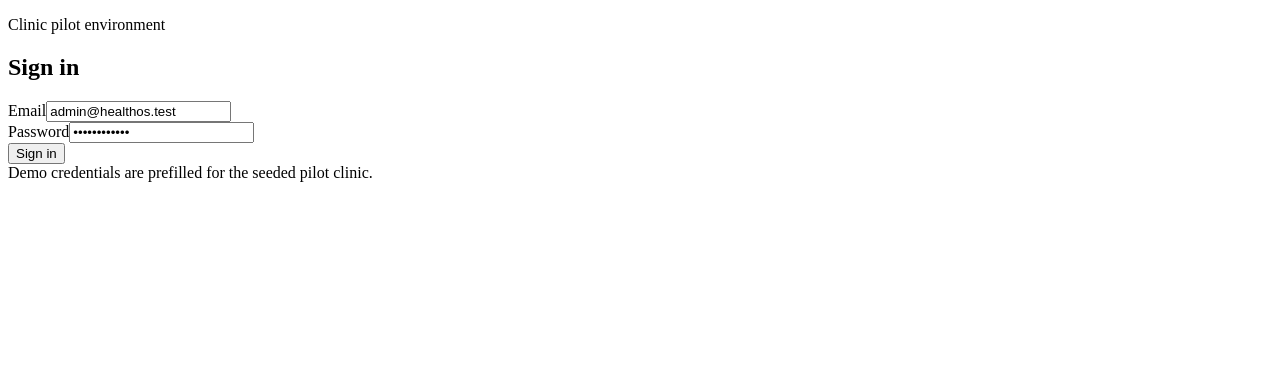
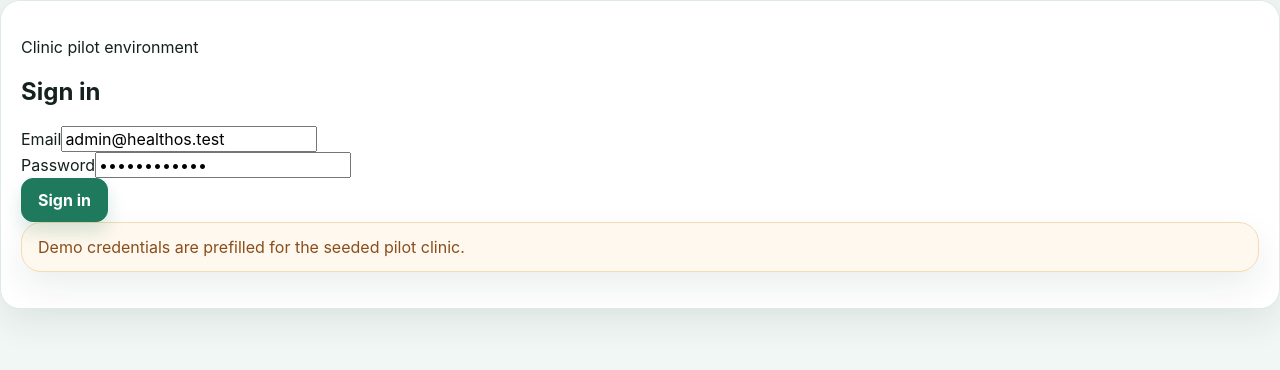
Before and after one commit to djauxide/Health-OS-Africa, a Next.js app in the folder frontend/: page /login in a window 1280 px wide. Shown: the top 370 px of the page. Built offline with nearby package versions, Linux system fonts and the light colour scheme; no server answers.

Commit message:
Restyle the app shell and dashboard with a complete HealthOS clinical theme so the redesign is visually coherent and production-ready.

```diff
--- a/frontend/app/globals.css
+++ b/frontend/app/globals.css
@@ -1,11 +1,455 @@
+:root {
+  --bg: #f3f7f5;
+  --panel: #ffffff;
+  --panel-soft: #f7faf9;
+  --line: #dfeae5;
+  --text: #14211e;
+  --muted: #5b6d69;
+  --primary: #1f7a5d;
+  --primary-soft: #dff5ec;
+  --teal: #1fb3a6;
+  --teal-soft: #defaf7;
+  --blue: #2d6cdf;
+  --blue-soft: #e7f0ff;
+  --purple: #7d5ad6;
+  --purple-soft: #f1ebff;
+  --amber: #df8b19;
+  --amber-soft: #fff1dd;
+  --danger: #d94e4e;
+  --danger-soft: #fde8e8;
+  --shadow: 0 15px 35px rgba(18, 40, 36, 0.08);
+}
 
-.queue-layout { display: grid; gap: 18px; grid-template-columns: minmax(0, 1.05fr) minmax(360px, .95fr); align-items: start; }
-.queue-list { display: grid; gap: 8px; max-height: 640px; overflow: auto; }
-.queue-row { align-items: flex-start; background: #f8fafb; border: 1px solid var(--line); border-radius: 10px; cursor: pointer; display: flex; gap: 10px; padding: 12px; text-align: left; width: 100%; }
-.queue-row:hover, .queue-row.selected { background: var(--teal-soft); border-color: var(--primary); }
-.queue-row strong, .queue-row small { display: block; }
-.queue-row small { color: var(--muted); font-size: 12px; margin-top: 5px; }
-.chip { background: #e6f0ed; border-radius: 99px; color: #1f6f4a; display: inline-block; flex: 0 0 auto; font-size: 11px; font-weight: 700; padding: 4px 8px; }
-.chip.URGENT { background: #fff1d8; color: #8a5a00; }
-.chip.CRITICAL { background: #fbe1e1; color: #a11919; }
-@media (max-width: 980px) { .queue-layout { grid-template-columns: 1fr; } }
+* { box-sizing: border-box; }
+
+html { scroll-behavior: smooth; }
+
+body {
+  margin: 0;
+  min-height: 100vh;
+  font-family: Inter, "Segoe UI", sans-serif;
+  background: linear-gradient(180deg, #edf5f2 0%, #f7faf9 100%);
+  color: var(--text);
+}
+
+a { color: inherit; text-decoration: none; }
+
+button, input, select, textarea {
+  font: inherit;
+}
+
+.app-shell {
+  display: grid;
+  grid-template-columns: 260px minmax(0, 1fr);
+  min-height: 100vh;
+}
+
+.sidebar {
+  background: linear-gradient(180deg, #102820 0%, #173b2d 100%);
+  color: #edf8f3;
+  padding: 28px 20px 24px;
+  display: flex;
+  flex-direction: column;
+  gap: 26px;
+}
+
+.brand-wrap {
+  display: flex;
+  align-items: center;
+  gap: 12px;
+  padding: 6px 8px 18px;
+  border-bottom: 1px solid rgba(255,255,255,0.12);
+}
+
+.brand-mark {
+  width: 42px;
+  height: 42px;
+  border-radius: 12px;
+  display: grid;
+  place-items: center;
+  font-weight: 800;
+  background: rgba(120, 239, 199, 0.15);
+  color: #aef7d6;
+  border: 1px solid rgba(174, 247, 214, 0.28);
+}
+
+.brand-name {
+  font-weight: 700;
+  letter-spacing: 0.01em;
+}
+
+.brand-wrap small {
+  display: block;
+  color: rgba(226, 245, 237, 0.7);
+  font-size: 12px;
+}
+
+.nav {
+  display: flex;
+  flex-direction: column;
+  gap: 8px;
+}
+
+.nav-link {
+  display: flex;
+  align-items: center;
+  padding: 11px 14px;
+  border-radius: 12px;
+  color: rgba(231, 244, 238, 0.84);
+  font-weight: 600;
+  transition: 0.2s ease;
+}
+
+.nav-link:hover,
+.nav-link.active {
+  background: rgba(255,255,255,0.08);
+  color: #ffffff;
+  box-shadow: inset 0 0 0 1px rgba(255,255,255,0.08);
+}
+
+.logout-button {
+  margin-top: auto;
+  border: 1px solid rgba(255,255,255,0.14);
+  background: rgba(255,255,255,0.05);
+  color: #fff;
+  border-radius: 12px;
+  padding: 12px 14px;
+  font-weight: 600;
+  cursor: pointer;
+}
+
+.page-shell {
+  padding: 28px 32px 40px;
+}
+
+.dashboard-heading,
+.panel,
+.metric-card,
+.notice {
+  background: var(--panel);
+  box-shadow: var(--shadow);
+  border: 1px solid var(--line);
+  border-radius: 20px;
+}
+
+.dashboard-heading {
+  display: flex;
+  justify-content: space-between;
+  align-items: center;
+  gap: 18px;
+  padding: 22px 24px;
+  margin-bottom: 20px;
+}
+
+.eyebrow {
+  margin: 0 0 8px;
+  text-transform: uppercase;
+  letter-spacing: 0.08em;
+  font-size: 11px;
+  color: var(--muted);
+  font-weight: 700;
+}
+
+.dashboard-heading h2,
+.panel-heading h3 {
+  margin: 0;
+  font-size: clamp(1.6rem, 2vw, 2.1rem);
+  line-height: 1.1;
+}
+
+.muted {
+  margin-top: 8px;
+  color: var(--muted);
+}
+
+.dashboard-actions {
+  display: flex;
+  gap: 12px;
+  flex-wrap: wrap;
+}
+
+.button {
+  display: inline-flex;
+  align-items: center;
+  justify-content: center;
+  padding: 11px 16px;
+  border-radius: 12px;
+  border: 1px solid var(--primary);
+  background: var(--primary);
+  color: white;
+  font-weight: 700;
+  box-shadow: 0 10px 18px rgba(31, 122, 93, 0.18);
+}
+
+.button.secondary {
+  background: var(--panel-soft);
+  color: var(--text);
+  border-color: var(--line);
+  box-shadow: none;
+}
+
+.metric-grid {
+  display: grid;
+  grid-template-columns: repeat(5, minmax(0, 1fr));
+  gap: 16px;
+  margin-bottom: 22px;
+}
+
+.metric-card {
+  padding: 18px 18px 14px;
+  display: flex;
+  flex-direction: column;
+  gap: 10px;
+  min-height: 150px;
+}
+
+.metric-card.teal { background: linear-gradient(180deg, #f2fffb 0%, #ffffff 100%); }
+.metric-card.blue { background: linear-gradient(180deg, #f1f7ff 0%, #ffffff 100%); }
+.metric-card.purple { background: linear-gradient(180deg, #f6f2ff 0%, #ffffff 100%); }
+.metric-card.green { background: linear-gradient(180deg, #f0faf2 0%, #ffffff 100%); }
+.metric-card.amber { background: linear-gradient(180deg, #fffaf0 0%, #ffffff 100%); }
+
+.metric-topline {
+  display: flex;
+  justify-content: space-between;
+  align-items: center;
+  color: var(--muted);
+  font-size: 12px;
+  font-weight: 600;
+}
+
+.metric-card strong {
+  font-size: clamp(1.8rem, 2vw, 2.4rem);
+  line-height: 1;
+}
+
+.metric-card small {
+  color: var(--muted);
+  line-height: 1.5;
+}
+
+.dashboard-grid {
+  display: grid;
+  gap: 20px;
+  margin-top: 18px;
+}
+
+.dashboard-grid-primary {
+  grid-template-columns: minmax(0, 1.25fr) minmax(300px, 0.75fr);
+}
+
+.dashboard-grid-secondary {
+  grid-template-columns: minmax(0, 1.1fr) minmax(300px, 0.9fr);
+}
+
+.panel {
+  padding: 20px 20px 18px;
+}
+
+.panel-heading {
+  display: flex;
+  justify-content: space-between;
+  align-items: flex-start;
+  gap: 12px;
+  margin-bottom: 18px;
+}
+
+.panel-heading h3 {
+  font-size: 1.15rem;
+}
+
+.status-pill {
+  display: inline-flex;
+  align-items: center;
+  gap: 8px;
+  border-radius: 99px;
+  padding: 8px 10px;
+  font-size: 11px;
+  font-weight: 700;
+}
+
+.status-pill i {
+  width: 8px;
+  height: 8px;
+  display: inline-block;
+  border-radius: 50%;
+  background: currentColor;
+}
+
+.status-pill.online {
+  color: var(--primary);
+  background: var(--primary-soft);
+}
+
+.flow-list {
+  display: grid;
+  gap: 14px;
+}
+
+.flow-row {
+  display: grid;
+  gap: 8px;
+}
+
+.flow-label {
+  display: flex;
+  justify-content: space-between;
+  align-items: center;
+  color: var(--text);
+  font-weight: 600;
+}
+
+.progress-track {
+  height: 12px;
+  background: #edf1ee;
+  border-radius: 999px;
+  overflow: hidden;
+}
+
+.progress-fill {
+  display: block;
+  height: 100%;
+  border-radius: inherit;
+  background: linear-gradient(90deg, var(--primary), var(--teal));
+}
+
+.progress-fill.blue { background: linear-gradient(90deg, var(--blue), #7ca8ff); }
+.progress-fill.purple { background: linear-gradient(90deg, var(--purple), #b9a5ff); }
+.progress-fill.amber { background: linear-gradient(90deg, var(--amber), #f1b65b); }
+
+.flow-footer {
+  margin-top: 18px;
+  display: flex;
+  justify-content: space-between;
+  align-items: center;
+  gap: 12px;
+  color: var(--muted);
+  font-size: 13px;
+}
+
+.alert-count {
+  min-width: 34px;
+  height: 34px;
+  display: grid;
+  place-items: center;
+  border-radius: 50%;
+  background: var(--danger-soft);
+  color: var(--danger);
+  font-weight: 800;
+}
+
+.alert-item {
+  display: flex;
+  gap: 12px;
+  padding: 12px 0;
+  border-bottom: 1px solid var(--line);
+}
+
+.alert-item:last-of-type {
+  border-bottom: 0;
+}
+
+.alert-icon {
+  width: 28px;
+  height: 28px;
+  border-radius: 50%;
+  display: grid;
+  place-items: center;
+  font-weight: 800;
+  flex: 0 0 auto;
+}
+
+.alert-item.critical .alert-icon { background: var(--danger-soft); color: var(--danger); }
+.alert-item.info .alert-icon { background: var(--blue-soft); color: var(--blue); }
+
+.alert-item strong { display: block; margin-bottom: 4px; }
+.alert-item p { margin: 0; color: var(--muted); }
+
+.text-link {
+  color: var(--primary);
+  font-weight: 700;
+}
+
+.workboard {
+  display: grid;
+  gap: 10px;
+}
+
+.workboard-item {
+  display: flex;
+  justify-content: space-between;
+  align-items: center;
+  gap: 12px;
+  padding: 12px 14px;
+  border-radius: 12px;
+  border: 1px solid var(--line);
+  background: var(--panel-soft);
+}
+
+.workboard-item span { color: var(--muted); }
+.workboard-item strong { font-size: 1.1rem; }
+
+.activity-item {
+  display: flex;
+  gap: 12px;
+  padding: 12px 0;
+  border-bottom: 1px solid var(--line);
+}
+
+.activity-item:last-child { border-bottom: 0; }
+
+.activity-dot {
+  width: 10px;
+  height: 10px;
+  border-radius: 50%;
+  margin-top: 6px;
+}
+
+.activity-dot.teal { background: var(--primary); }
+.activity-dot.blue { background: var(--blue); }
+.activity-dot.amber { background: var(--amber); }
+
+.activity-item strong { display: block; margin-bottom: 4px; }
+.activity-item small { color: var(--muted); }
+
+.notice {
+  padding: 14px 16px;
+  color: #8a4d1c;
+  background: #fff8ee;
+  border-color: #f4dcb1;
+  margin-bottom: 18px;
+}
+
+.queue-layout,
+.queue-list,
+.queue-row,
+.chip,
+.flow-row,
+.file-row {
+  /* keep extras for queue screens */
+}
+
+@media (max-width: 980px) {
+  .app-shell {
+    grid-template-columns: 1fr;
+  }
+
+  .sidebar {
+    padding-bottom: 18px;
+  }
+
+  .page-shell { padding: 20px 18px 28px; }
+
+  .dashboard-heading,
+  .panel-heading,
+  .flow-footer {
+    flex-direction: column;
+    align-items: flex-start;
+  }
+
+  .metric-grid,
+  .dashboard-grid-primary,
+  .dashboard-grid-secondary {
+    grid-template-columns: 1fr;
+  }
+}
```
Also changed, not shown: frontend/components/AppShell.tsx (+41 -2 lines).
